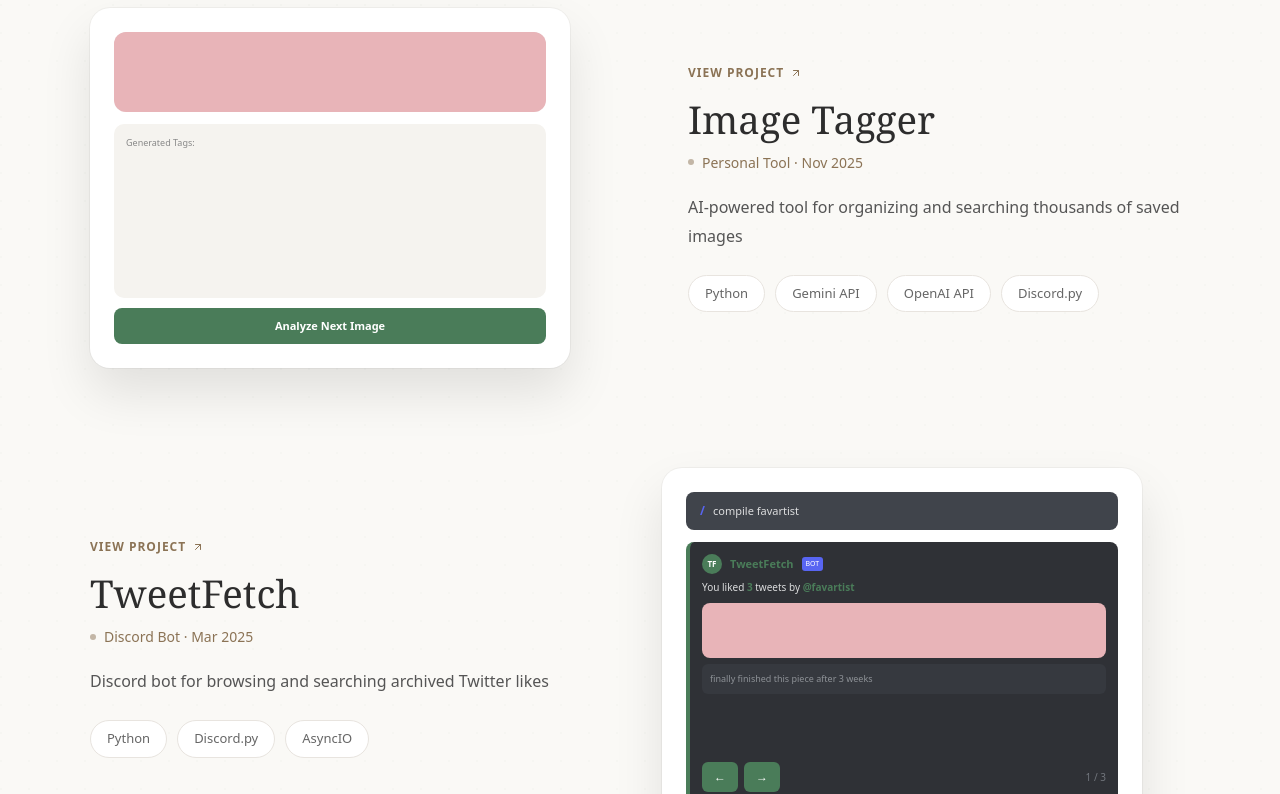
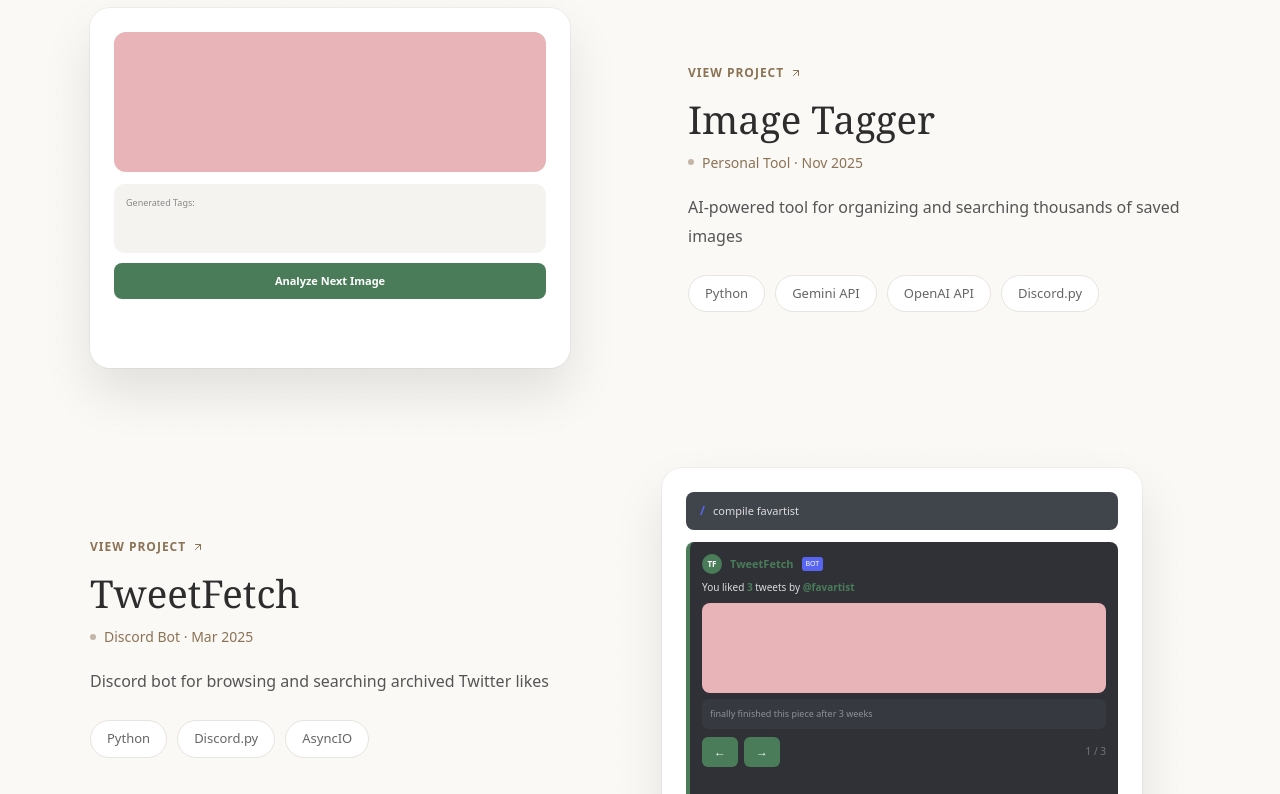
Before and after one commit to gaoe03/personalwebsite, a React (Vite) app: page / in a window 1280 px wide. Shown: the part 2240-3034 px from the top of the page. Built offline with nearby package versions, Linux system fonts and the light colour scheme.

Commit message:
make desktop mockup images taller and fix responsive scaling

```diff
--- a/src/App.jsx
+++ b/src/App.jsx
@@ -840,6 +840,148 @@
   );
 };
 
+// Desktop versions with taller images
+const ImageTaggerMockupDesktop = () => {
+  const [currentImage, setCurrentImage] = useState(0);
+  const [isAnalyzing, setIsAnalyzing] = useState(false);
+  const [showTags, setShowTags] = useState(true);
+
+  const images = [
+    { bg: '#E8B4B8', tags: ['sunset', 'warm tones', 'landscape'] },
+    { bg: '#A8D8EA', tags: ['character', 'blue palette', 'digital art'] },
+    { bg: '#AA96DA', tags: ['abstract', 'purple', 'geometric'] },
+  ];
+
+  const handleAnalyze = () => {
+    setIsAnalyzing(true);
+    setShowTags(false);
+    setTimeout(() => {
+      setShowTags(true);
+      setIsAnalyzing(false);
+      setCurrentImage((currentImage + 1) % images.length);
+    }, 600);
+  };
+
+  const image = images[currentImage];
+
+  return (
+    <div style={{ display: 'flex', flexDirection: 'column', flex: 1 }}>
+      {/* Image display - taller for desktop */}
+      <div style={{ borderRadius: '12px', overflow: 'hidden', position: 'relative', height: '45%', minHeight: '100px', flexShrink: 0, boxShadow: 'inset 0 2px 8px rgba(0,0,0,0.1)' }}>
+        <div style={{ width: '100%', height: '100%', background: image.bg }} />
+        {isAnalyzing && (
+          <div style={{ position: 'absolute', inset: 0, background: 'rgba(0,0,0,0.3)', display: 'flex', alignItems: 'center', justifyContent: 'center' }}>
+            <span style={{ color: '#fff', fontSize: '11px' }}>Analyzing...</span>
+          </div>
+        )}
+      </div>
+
+      {/* Generated tags */}
+      <div style={{ background: '#f5f3ef', borderRadius: '10px', padding: '12px', marginTop: '12px', flexShrink: 0 }}>
+        <div style={{ fontSize: '9px', color: '#888', marginBottom: '8px' }}>Generated Tags:</div>
+        <div style={{ display: 'flex', flexWrap: 'wrap', gap: '6px' }}>
+          {showTags && image.tags.map((tag, i) => (
+            <span
+              key={tag}
+              style={{
+                background: '#4A7C59',
+                color: '#fff',
+                fontSize: '10px',
+                padding: '4px 10px',
+                borderRadius: '12px',
+                animation: `fadeIn 0.3s ease ${i * 0.1}s both`,
+              }}
+            >
+              {tag}
+            </span>
+          ))}
+        </div>
+      </div>
+
+      {/* Analyze button */}
+      <button
+        onClick={handleAnalyze}
+        disabled={isAnalyzing}
+        style={{
+          marginTop: '10px',
+          width: '100%',
+          background: isAnalyzing ? '#ccc' : '#4A7C59',
+          border: 'none',
+          borderRadius: '8px',
+          padding: '10px 8px',
+          color: '#fff',
+          fontSize: '11px',
+          fontWeight: '600',
+          cursor: isAnalyzing ? 'default' : 'pointer',
+          flexShrink: 0,
+        }}
+      >
+        {isAnalyzing ? 'Analyzing...' : 'Analyze Next Image'}
+      </button>
+    </div>
+  );
+};
+
+const TweetFetchMockupDesktop = () => {
+  const [currentSlide, setCurrentSlide] = useState(0);
+
+  const slides = [
+    { bg: '#E8B4B8', text: 'finally finished this piece after 3 weeks' },
+    { bg: '#A8D8EA', text: 'day 247 of daily sketches' },
+    { bg: '#AA96DA', text: 'commission for a friend' },
+  ];
+
+  const currentArt = slides[currentSlide];
+  const nextSlide = () => setCurrentSlide((currentSlide + 1) % slides.length);
+  const prevSlide = () => setCurrentSlide((currentSlide - 1 + slides.length) % slides.length);
+
+  return (
+    <div style={{ display: 'flex', flexDirection: 'column', flex: 1 }}>
+      {/* Command input bar */}
+      <div style={{ background: '#40444b', borderRadius: '8px', padding: '10px 14px', display: 'flex', alignItems: 'center', gap: '8px', flexShrink: 0 }}>
+        <span style={{ color: '#5865F2', fontSize: '12px', fontWeight: '600' }}>/</span>
+        <span style={{ color: '#dcddde', fontSize: '11px' }}>compile favartist</span>
+      </div>
+
+      {/* Bot response card */}
+      <div style={{ marginTop: '12px', background: '#2f3136', borderRadius: '8px', borderLeft: '4px solid #4A7C59', padding: '12px', flex: 1, display: 'flex', flexDirection: 'column', minHeight: 0 }}>
+        <div style={{ display: 'flex', alignItems: 'center', gap: '8px', marginBottom: '6px' }}>
+          <div style={{ width: '20px', height: '20px', borderRadius: '50%', background: '#4A7C59', display: 'flex', alignItems: 'center', justifyContent: 'center' }}>
+            <span style={{ color: '#fff', fontSize: '8px', fontWeight: '600' }}>TF</span>
+          </div>
+          <span style={{ color: '#4A7C59', fontSize: '11px', fontWeight: '600' }}>TweetFetch</span>
+          <span style={{ background: '#5865F2', color: '#fff', fontSize: '7px', padding: '2px 4px', borderRadius: '3px' }}>BOT</span>
+        </div>
+
+        {/* Response text */}
+        <div style={{ fontSize: '10px', color: '#dcddde', marginBottom: '8px' }}>
+          You liked <span style={{ color: '#4A7C59', fontWeight: '600' }}>3</span> tweets by <span style={{ color: '#4A7C59', fontWeight: '600' }}>@favartist</span>
+        </div>
+
+        {/* Image + metadata */}
+        <div style={{ flexShrink: 0, display: 'flex', flexDirection: 'column', gap: '6px' }}>
+          <div style={{ borderRadius: '8px', overflow: 'hidden', height: '90px', boxShadow: 'inset 0 2px 8px rgba(0,0,0,0.15)' }}>
+            <div style={{ width: '100%', height: '100%', background: currentArt.bg }} />
+          </div>
+          {/* Tweet text */}
+          <div style={{ background: '#36393f', borderRadius: '6px', padding: '8px' }}>
+            <div style={{ fontSize: '9px', color: '#8e9297' }}>{currentArt.text}</div>
+          </div>
+        </div>
+
+        {/* Navigation */}
+        <div style={{ display: 'flex', alignItems: 'center', justifyContent: 'space-between', marginTop: '8px', flexShrink: 0 }}>
+          <div style={{ display: 'flex', gap: '6px' }}>
+            <button onClick={prevSlide} style={{ background: '#4A7C59', border: 'none', borderRadius: '6px', padding: '6px 12px', cursor: 'pointer', color: '#fff', fontSize: '12px' }}>←</button>
+            <button onClick={nextSlide} style={{ background: '#4A7C59', border: 'none', borderRadius: '6px', padding: '6px 12px', cursor: 'pointer', color: '#fff', fontSize: '12px' }}>→</button>
+          </div>
+          <span style={{ color: '#72767d', fontSize: '10px' }}>{currentSlide + 1} / {slides.length}</span>
+        </div>
+      </div>
+    </div>
+  );
+};
+
 // Stylized mockup illustrations for each project
 const ProjectMockup = ({ projectId }) => {
   const mockupStyle = {
@@ -866,9 +1008,9 @@
   const renderMockupContent = () => {
     switch (projectId) {
       case 'image-tagger':
-        return <ImageTaggerMockup />;
+        return <ImageTaggerMockupDesktop />;
       case 'tweetfetch':
-        return <TweetFetchMockup />;
+        return <TweetFetchMockupDesktop />;
       case 'synth':
         return <SynthMockup />;
       case 'stockx-guess':
```
